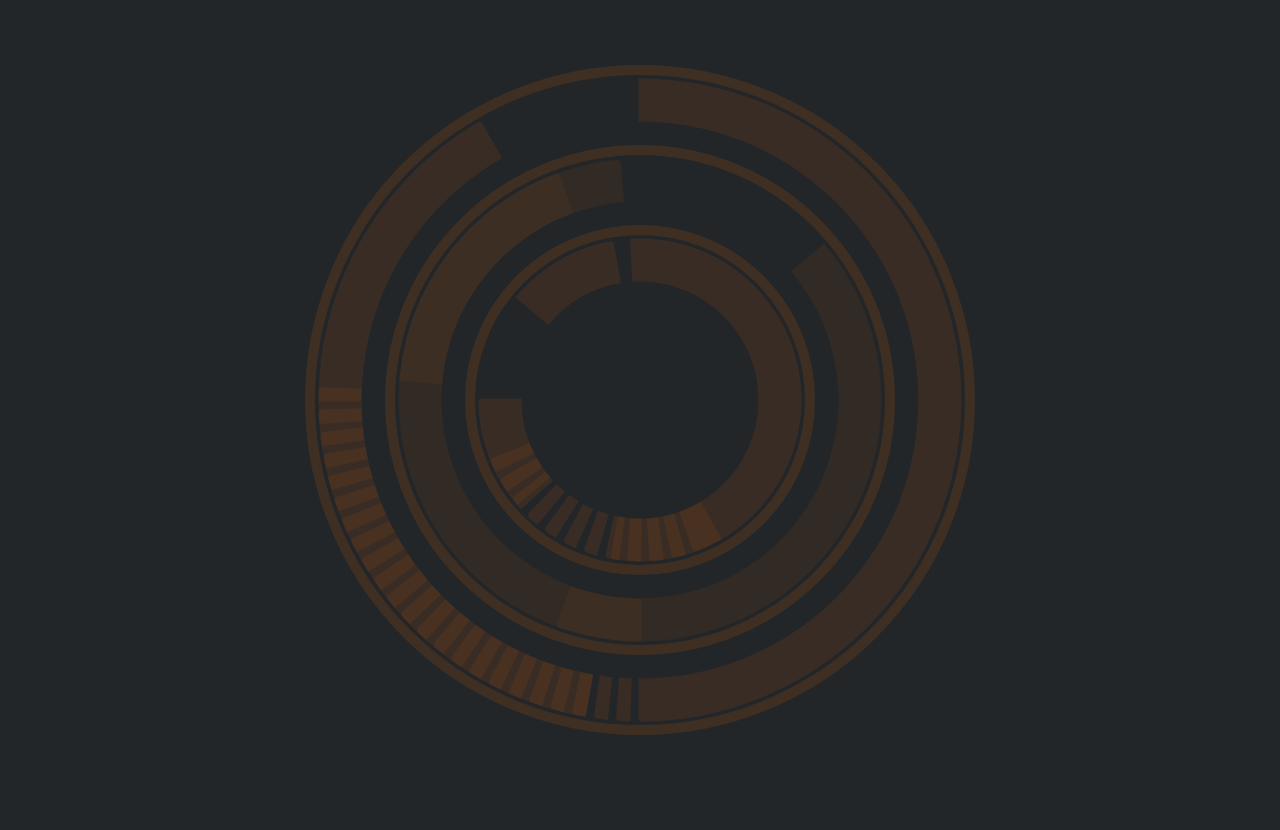
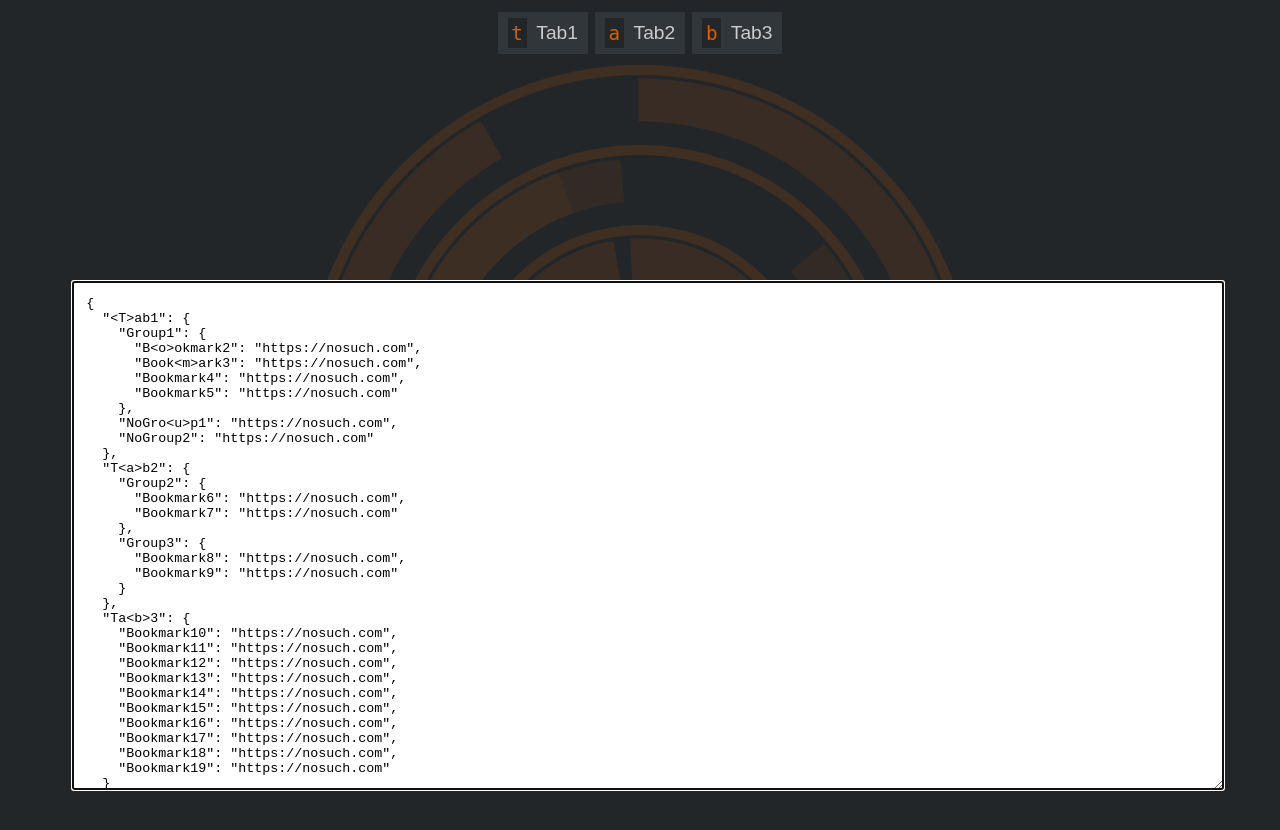
Before and after one commit to varingst/bookmarks, a plain HTML site: page index.html in a window 1280 px wide. Before the commit the page ends 800 px from the top, so only its background shows below. Drawn offline with Linux system fonts and the light colour scheme.

Commit message:
Add textarea input as fallback

```diff
--- a/index.html
+++ b/index.html
@@ -13,10 +13,11 @@
         <div id="bookmarks"></div>
       </div>
     </div>
+    <div id="input"></div>
 
     <script src="helpers.js"></script>
     <script src="bookmarks.js"></script>
-    <script src="buildmenu.js"></script>
-    <script src="buildbg.js"></script>
+    <script src="menu.js"></script>
+    <script src="background.js"></script>
   </body>
 </html>
--- a/buildmenu.js
+++ b/menu.js
@@ -1,17 +1,43 @@
+
 function main() {
   var myMenu = Menu();
-  // iterate over declaration in index.html
   /* eslint-disable no-undef */
-  for (var section in BOOKMARKS) {
-    myMenu.add(section, BOOKMARKS[section]);
+  if (typeof BOOKMARKS !== 'undefined') {
+    // build menu from bookmarks.js
+    myMenu.build(BOOKMARKS);
+  } else {
+    // build menu from textarea content
+    var input = document.getElementById('input');
+    var ielem = make('textarea', { autofocus: true, rows: 32 });
+    var mkmenu = menuMaker(myMenu);
+    ielem.addEventListener('input', mkmenu);
+    input.appendChild(ielem);
+    ielem.innerHTML = defaultJSON;
+    mkmenu({ target: { value: defaultJSON }});
   }
   /* eslint-enable no-undef */
+}
+
+function menuMaker(menu) {
+  var lastWorking;
+  return function(e) {
+    try {
+      var bookmarks = JSON.parse(e.target.value);
+      menu.build(bookmarks);
+      lastWorking = bookmarks;
+    } catch(_) {
+      menu.build(lastWorking);
+    } finally {
+      menu.restore();
+    }
+  };
 }
 
 var Menu = function() { // {{{1
   var _hotKeys = HotKeys();
   var _sections = {};
   var _orphans = {};
+  var _selected;
 
   var _menuElement = document.getElementById('menu');
   var _bookmarks = document.getElementById('bookmarks');
@@ -38,6 +64,7 @@ var Menu = function() { // {{{1
     e.preventDefault();
     var delta = Math.max(-1, Math.min(1, (e.wheelDelta || -e.detail)));
     var toShift;
+    if (_bookmarks.childElementCount === 0) { return; }
     if (delta < 0) {
       toShift = _bookmarks.removeChild(_bookmarks.lastChild);
       _bookmarks.insertBefore(toShift, _bookmarks.firstChild);
@@ -45,26 +72,6 @@ var Menu = function() { // {{{1
       toShift = _bookmarks.removeChild(_bookmarks.firstChild);
       _bookmarks.appendChild(toShift);
     }
-  }
-
-  function make(elem, props) { // {{{3
-    var e = document.createElement(elem)
-    for (var prop in (props || {})) {
-      switch(prop) {
-        case 'class':
-          e.className = props[prop];
-          break;
-        default:
-          e[prop] = props[prop];
-      }
-    }
-    return e;
-  }
-
-  function makeLink(title, url) { // {{{3
-    var span = make('span');
-    span.appendChild(make('a', { innerHTML: title, href: url }));
-    return span;
   }
 
   function makeGroup(label, content) { // {{{3
@@ -85,7 +92,7 @@ var Menu = function() { // {{{1
         var row = group.insertRow();
       }
       var url = content[title];
-      var cell = row.appendChild(make('td'))
+      var cell = row.appendChild(make('td'));
       cell.appendChild(makeBookmark(title, url));
     }
   }
@@ -116,7 +123,6 @@ var Menu = function() { // {{{1
     }
   }
 
-
   function showSection(section) { // {{{3
     clearBookmarks();
 
@@ -131,6 +137,7 @@ var Menu = function() { // {{{1
         }
         // eslint-disable-next-line no-undef
         _sections[menuSection].label.style.background = cssvar("item-active");
+        _selected = section;
       } else {
         // eslint-disable-next-line no-undef
         _sections[menuSection].label.style.background = cssvar("item-passive");
@@ -138,12 +145,10 @@ var Menu = function() { // {{{1
     }
   }
 
-
-  return {
-    add: function(title, sectionDeclaration) { // {{{2
+  function add(title, sectionDeclaration) { // {{{2
     var parsed = _hotKeys.add(title, showSection);
 
-      var section = make('div', { class: "section", onmouseover: parsed.show })
+    var section = make('div', { class: "section", onmouseover: parsed.show });
     section.appendChild(makeHotKey(parsed.key));
     section.appendChild(make('span', { class: "label", innerHTML: parsed.title}));
     _sections[parsed.title] = {
@@ -152,6 +157,29 @@ var Menu = function() { // {{{1
     };
 
     _menuElement.appendChild(section);
+  }
+
+  function clearAll() {
+    clearBookmarks();
+    _hotKeys.clearAll();
+    while(_menuElement.firstChild) {
+      _menuElement.removeChild(_menuElement.firstChild);
+    }
+    while(_bookmarks.firstChild) {
+      _bookmarks.removeChild(_bookmarks.firstChild);
+    }
+  }
+
+  return {
+    restore: function () {
+      showSection(_selected);
+    },
+
+    build: function(bookmarks) {
+      clearAll();
+      for (var section in bookmarks) {
+        add(section, bookmarks[section]);
+      }
     }
   };
 };
@@ -185,7 +213,7 @@ var HotKeys = function() { // {{{1
 
     return function(char) {
       return table[char];
-    }
+    };
   })();
 
   var _assigned = (function() { // {{{2
@@ -205,7 +233,7 @@ var HotKeys = function() { // {{{1
       },
 
       take: function(key, isDynamic) { // {{{3
-        var code = keyCode(key)
+        var code = keyCode(key);
         if (code in _bindings) {
           return null;
         }
@@ -215,16 +243,26 @@ var HotKeys = function() { // {{{1
         return key;
       },
 
-      clear: function() { // {{{3
+      clearDynamic: function() { // {{{3
         dynamic.forEach(function(code) {
           delete _bindings[code];
         });
         dynamic.length = 0;
+      },
+
+      clearAll: function() { // {{{3
+        for (var code in _bindings) {
+          delete _bindings[code];
         }
+        dynamic.length = 0;
       }
+    };
   })();
 
   document.addEventListener('keydown', function(event) { // {{{2
+    if (document.getElementById('input').firstChild === document.activeElement) {
+      return;
+    }
     var func = _bindings[event.keyCode];
     if(func) {
       func(event);
@@ -245,12 +283,12 @@ var HotKeys = function() { // {{{1
   }
 
   function bestKey(title, isDynamic) { // {{{3
-    // check if there's a & in the title to designate hotkey
+    // check if there's a < > in the title to designate hotkey
     var rtn = findHotKey(title);
     if (rtn.key) {
       // it they key is already taken, _assigned.take() returns null
       var wanted = rtn.key;
-      rtn.key = _assigned.take(rtn.key, isDynamic)
+      rtn.key = _assigned.take(rtn.key, isDynamic);
       if (rtn.key == null) {
         throw new Error("Duplicate key assignment for " +
                         title + ", " +
@@ -275,7 +313,11 @@ var HotKeys = function() { // {{{1
 
   return {
     clearDynamic: function() { // {{{2
-      _assigned.clear();
+      _assigned.clearDynamic();
+    },
+
+    clearAll: function() { // {{{2
+      _assigned.clearAll();
     },
 
     addDynamic: function(title, url) { // {{{2
@@ -296,13 +338,74 @@ var HotKeys = function() { // {{{1
 
     add: function(title, showFunc) { // {{{2
       var rtn = bestKey(title, false);
-      rtn.show = function() { showFunc(rtn.title); }
+      rtn.show = function() { showFunc(rtn.title); };
       if (rtn.key) {
         bind(rtn.key, rtn.show);
       }
       return rtn;
     }
-  }
+  };
 };
 
+// HTML element creation convencience {{{1
+
+function make(elem, props) { // {{{2
+  var e = document.createElement(elem);
+  for (var prop in (props || {})) {
+    switch(prop) {
+      case 'class':
+        e.className = props[prop];
+        break;
+      default:
+        e[prop] = props[prop];
+    }
+  }
+  return e;
+}
+
+function makeLink(title, url) { // {{{2
+  var span = make('span');
+  span.appendChild(make('a', { innerHTML: title, href: url }));
+  return span;
+}
+
+// Default JSON for demonstration {{{1
+
+var page = "https://nosuch.com";
+var defaultJSON = JSON.stringify({
+  "<T>ab1": {
+    "Group1": {
+      "B<o>okmark2": page,
+      "Book<m>ark3": page,
+      "Bookmark4": page,
+      "Bookmark5": page,
+    },
+    "NoGro<u>p1": page,
+    "NoGroup2": page,
+  },
+  "T<a>b2": {
+    "Group2": {
+      "Bookmark6": page,
+      "Bookmark7": page,
+    },
+    "Group3": {
+      "Bookmark8": page,
+      "Bookmark9": page,
+    }
+  },
+  "Ta<b>3": {
+    "Bookmark10": page,
+    "Bookmark11": page,
+    "Bookmark12": page,
+    "Bookmark13": page,
+    "Bookmark14": page,
+    "Bookmark15": page,
+    "Bookmark16": page,
+    "Bookmark17": page,
+    "Bookmark18": page,
+    "Bookmark19": page,
+  },
+}, null, 2);
+
+
 main(); // {{{1
--- a/style.css
+++ b/style.css
@@ -41,7 +41,7 @@ body {
   color: var(--bg-deco);
   padding: 0.2em;
   margin-right: 0.5em;
-  font-family: "Courier";
+  font-family: "Monospace";
 }
 
 .label {
@@ -49,7 +49,8 @@ body {
 }
 
 #container {
-  width: 100%;
+  display: flex;
+  justify-content: center;
   height: 100%;
 }
 
@@ -58,7 +59,9 @@ body {
   flex-wrap: wrap;
   justify-content: center;
   position: relative;
-  top: 20%;
+  align-content: center;
+  width: 80%;
+  height: 80%;
 }
 
 #bookmarks a {
@@ -96,3 +99,18 @@ div.bookmark:hover {
   padding: 0.4em 1em;
   font-weight: bold;
 }
+
+#input {
+  /* display: inline-block; */
+  /* position: fixed; */
+  position: absolute;
+  bottom: 10px;
+  width: 100%;
+  display: flex;
+  justify-content: center;
+}
+
+textarea {
+  padding: 1em;
+  width: 90%;
+}
```
Also changed, not shown: background.js (renamed from buildbg.js, +12 -12 lines), 1 other file. Lines whose indentation alone changed are shown as unchanged.
